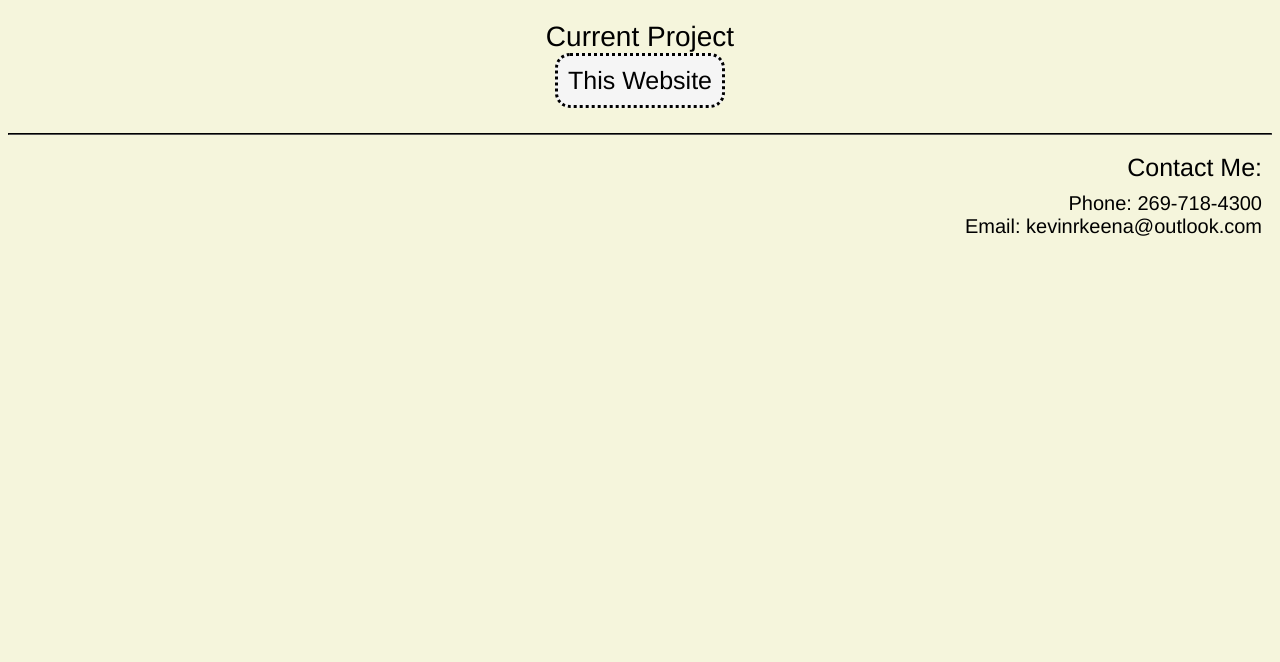
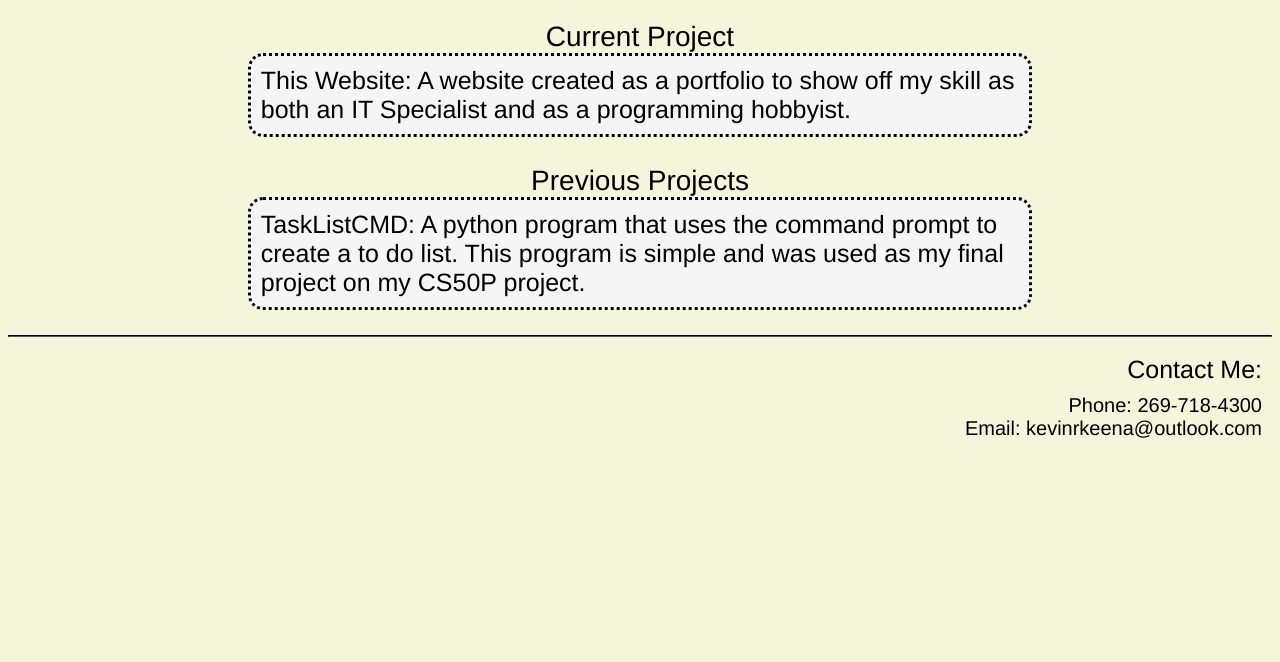
Before and after one commit to KevTheCreator98/PortfolioWebsite, a plain HTML site: page projects.html in a window 1280 px wide. Shown: the part 138-800 px from the top of the page. Drawn offline with Linux system fonts and the light colour scheme.

Commit message:
Updated NavBar, Added Projects

```diff
--- a/projects.html
+++ b/projects.html
@@ -10,13 +10,20 @@
     <h1>Projects</h1>
 
      <div class="navbar">
-        <a href="index.html">Home</a>
-        <a href="experience.html">Experience</a>
+        <a href="index.html">Home</a> |
+        <a href="experience.html">Experience</a> |
         <a href="projects.html">Projects</a>
     </div>
 
     <p class="sectiontitle">Current Project</p>
-    <p class="section">This Website</p>
+    <p class="projects">This Website: A website created as a portfolio to show off my skill as both an IT Specialist and as a programming
+        hobbyist.
+    </p>
+
+    <p class="sectiontitle">Previous Projects</p>
+    <p class="projects">TaskListCMD: A python program that uses the command prompt to create a to do list. This program is simple and was used
+        as my final project on my CS50P project.
+    </p>
 
      <hr>
 
--- a/style.css
+++ b/style.css
@@ -18,6 +18,7 @@ h1{
     font-size: 25px;
     border: solid;
     border-radius: 25px;
+    background-color: whitesmoke;
     width: fit-content;
     padding: 5px 15px 5px 15px;
     margin-left: auto;
@@ -29,7 +30,7 @@ h1{
     background-color: whitesmoke;
     text-align: center;
     font-size: 25px;
-    width: fit-content;
+    width: 60%;
     padding: 10px;
     margin-left: auto;
     margin-right: auto;
@@ -69,8 +70,18 @@ img{
     border-radius: 15px;
     background-color: whitesmoke;
     font-size: 25px;
-    width: fit-content;
+    width: 60%;
     padding: 10px;
     margin-left: auto;
     margin-right: auto;
 }
+.projects{
+    width: 60%;
+    border: dotted;
+    border-radius: 15px;
+    background: whitesmoke;
+    font-size: 25px;
+    padding: 10px;
+    margin-left: auto;
+    margin-right: auto;
+}
```
Also changed, not shown: experience.html (+13 -2 lines), index.html (+2 -2 lines).
